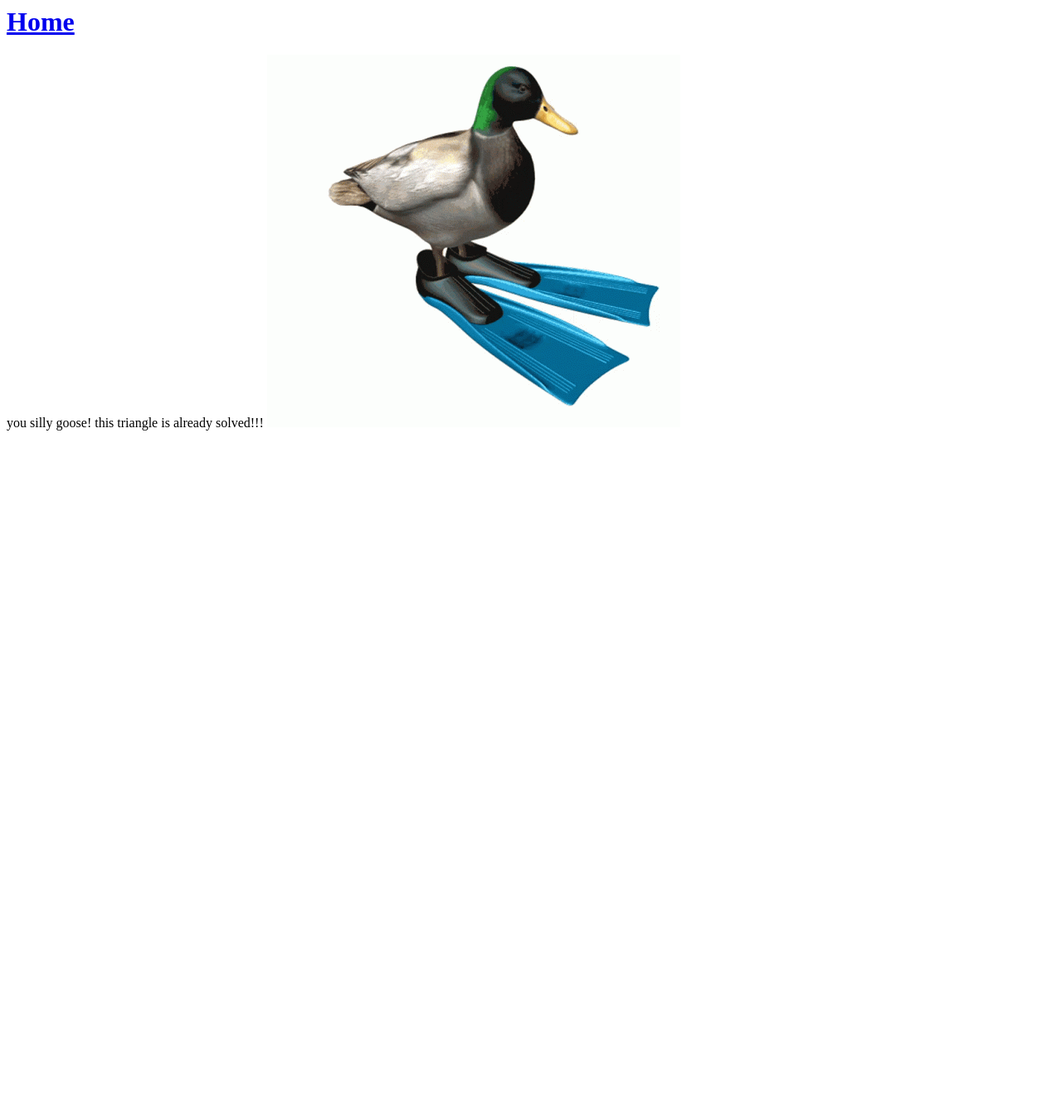
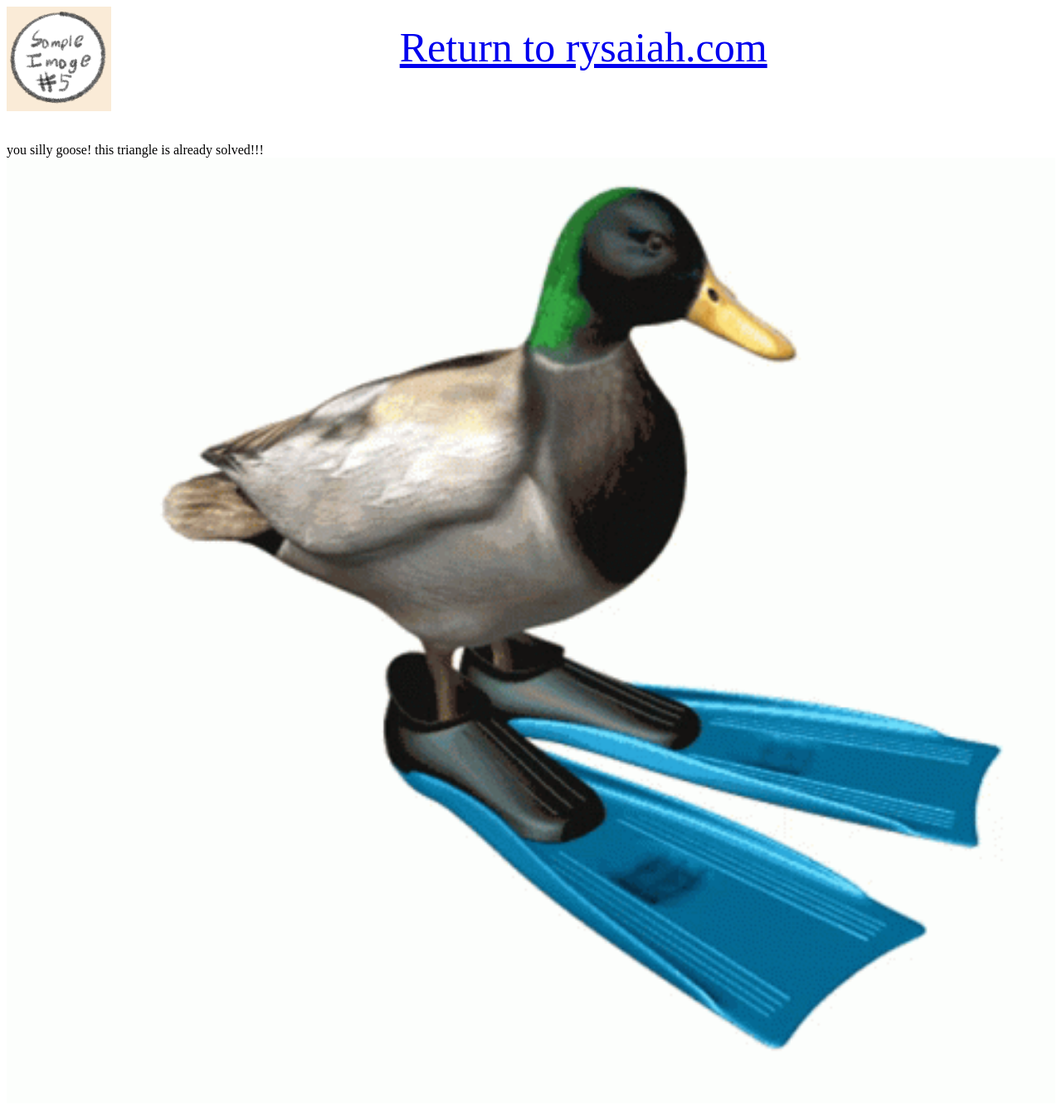
Before and after one commit to isaiahzimmerman/risaiah, a PHP site: page /trianglecalc/Solved/index.html in a window 1280 px wide. Shown: the whole page at 83% size. Before the commit the page ends 519 px from the top, so only its background shows below. Run offline with PHP 8.4, Linux system fonts and the light colour scheme.

Commit message:
ugly nav bar

```diff
--- /dev/null
+++ b/assets/navbar.css
@@ -0,0 +1,24 @@
+.navbar {
+    display: grid;
+    grid-template-columns: [col-start] 10% minmax(0, 1fr) [col-start];
+    padding-bottom: 3%;
+}
+
+.navlogo {
+    vertical-align: top;
+    height: auto;
+    width: auto;
+    background-color: antiquewhite;
+}
+
+.navitem {
+    height: 100%;
+    width: 100%;
+    text-align: center;
+    font-size: 50px;
+    padding: 20px 0;
+}
+
+img {
+    width: 100%
+}
--- a/interface.css
+++ b/interface.css
@@ -15,12 +15,9 @@ h1 {
 }
 
 div.item {
-    /* To correctly align image, regardless of content height: */
     vertical-align: top;
     display: inline-block;
-    /* To horizontally center images and caption */
     text-align: center;
-    /* The width of the container also implies margin around the images. */
     width: 30%;
 }
 
--- a/morsecodepractice/style.css
+++ b/morsecodepractice/style.css
@@ -1,6 +1,5 @@
 body {
     background-color: beige;
-    padding-top: 3%;
 }
 
 .titl {
--- a/trianglecalc/Solved/index.html
+++ b/trianglecalc/Solved/index.html
@@ -1,7 +1,19 @@
 <html>
-<head><title>You silly goose!</title></head>
+    <head>
+        <title>You silly goose!</title>
+        <link rel="stylesheet" type="text/css" href="../../assets/navbar.css" />
+    </head>
 <body>
-    <a href="../../"><h1>Home</h1></a>
+    <!---ugly nav bar--->
+        <a href="../../">
+            <div class="navbar">
+                <div class = 'navlogo'>
+                    <img class='navimg' src='../assets/photo-2.png'>
+                </div>
+                <div class="navitem">Return to rysaiah.com</div>
+            </div>
+        </a>
+
     you silly goose! this triangle is already solved!!!
     <img src="./duck-spinning.gif">
 
```
Also changed, not shown: BirthdayCalculator/index.html (+10 -2 lines), molarmass/index.html (+13 -1 lines), morsecodepractice/index.html (+12 -0 lines), newnavbar/index.html (+12 -1 lines), squaresgame/index.html (+11 -0 lines), squidgame/index.html (+11 -1 lines), tierlists/fruit/index.html (+10 -1 lines), trianglecalc/AAA/index.html (+11 -1 lines), trianglecalc/ASA/index.html (+11 -1 lines), trianglecalc/SAS/index.html (+11 -1 lines), trianglecalc/index.html (+11 -1 lines), newnavbar/style.css (deleted).
